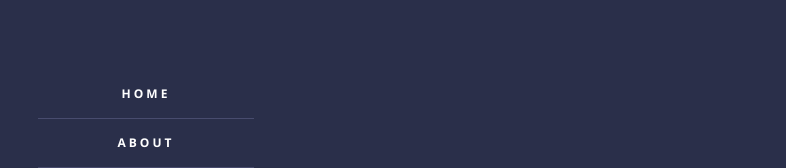
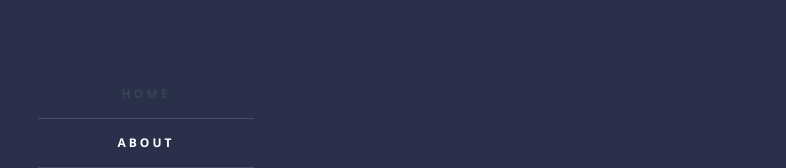
Before and after one commit to phc5/nextjs-c4, a Next.js app: page / in a window 1280 px wide. Both pictures are taken after a click on the element "MENU". Shown: the part 159-327 px from the top of the page, without its empty margins (494-1280 px from the left). Built offline with nearby package versions, Linux system fonts and the light colour scheme.

Commit message:
Disable current route in menu and test image height/width css

```diff
--- a/components/Header.tsx
+++ b/components/Header.tsx
@@ -1,10 +1,12 @@
 import React, { useState, useEffect } from 'react';
 import styled from 'styled-components';
 import Link from 'next/link';
+import { useRouter } from 'next/router';
 import ClientOnlyPortal from './Home/ClientOnlyPortal';
 import colors from '../constants/colors';
 
 function Header({ modalOpen, setModalOpen }) {
+  const router = useRouter();
   const [loaded, setLoaded] = useState(false);
 
   useEffect(() => {
@@ -24,37 +26,55 @@ function Header({ modalOpen, setModalOpen }) {
           <StyledImage src="/assets/misc/hamburger.svg" alt="hamburger-icon" />
         </StyledMenu>
       </StyledNav>
-      <Portal modalOpen={modalOpen} setModalOpen={setModalOpen} />
+      <Portal
+        modalOpen={modalOpen}
+        setModalOpen={setModalOpen}
+        route={router.route}
+      />
     </StyledHeader>
   );
 }
 
-function Portal({ modalOpen, setModalOpen }) {
+function Portal({ modalOpen, setModalOpen, route }) {
   return (
     <ClientOnlyPortal selector="#modal">
       <StyledModal modalOpen={modalOpen}>
         <StyledMenuOverlay>
           <StyledInner>
             <Link href="/" passHref>
-              <StyledMenuLink>Home</StyledMenuLink>
+              <StyledMenuLink isMatchingRoute={route === '/'}>
+                Home
+              </StyledMenuLink>
             </Link>
             <Link href="/about" passHref>
-              <StyledMenuLink>About</StyledMenuLink>
+              <StyledMenuLink isMatchingRoute={route === '/about'}>
+                About
+              </StyledMenuLink>
             </Link>
             <Link href="/sermons" passHref>
-              <StyledMenuLink>Sermons</StyledMenuLink>
+              <StyledMenuLink isMatchingRoute={route === '/sermons'}>
+                Sermons
+              </StyledMenuLink>
             </Link>
             <Link href="/events" passHref>
-              <StyledMenuLink>Events</StyledMenuLink>
+              <StyledMenuLink isMatchingRoute={route === '/events'}>
+                Events
+              </StyledMenuLink>
             </Link>
             <Link href="/blog" passHref>
-              <StyledMenuLink>Blog</StyledMenuLink>
+              <StyledMenuLink isMatchingRoute={route === '/blog'}>
+                Blog
+              </StyledMenuLink>
             </Link>
             <Link href="/members" passHref>
-              <StyledMenuLink>Members</StyledMenuLink>
+              <StyledMenuLink isMatchingRoute={route === '/members'}>
+                Members
+              </StyledMenuLink>
             </Link>
             <Link href="/contact" passHref>
-              <StyledMenuLink>Contact</StyledMenuLink>
+              <StyledMenuLink isMatchingRoute={route === '/contact'}>
+                Contact
+              </StyledMenuLink>
             </Link>
           </StyledInner>
           <StyledCloseButton type="button" onClick={() => setModalOpen(false)}>
@@ -101,7 +121,9 @@ const StyledLogoContainer = styled.a<{ loaded: boolean }>`
   transition-delay: 1.25s;
 
   img {
-    height: 100%;
+    max-width: 100%;
+    max-height: 100%;
+    display: block;
   }
 `;
 
@@ -177,7 +199,7 @@ const StyledInner = styled.div`
   }
 `;
 
-const StyledMenuLink = styled.a`
+const StyledMenuLink = styled.a<{ isMatchingRoute: boolean }>`
   color: ${colors.white};
   font-family: 'OpenSans700';
   font-size: em;
@@ -191,6 +213,14 @@ const StyledMenuLink = styled.a`
   :hover {
     color: ${colors.primary};
   }
+
+  ${props =>
+    props.isMatchingRoute &&
+    `
+    color: ${colors.disabled};
+    pointer-events: none;
+    user-select: none;
+  `}
 `;
 
 const StyledCloseButton = styled.button`
--- a/constants/colors.tsx
+++ b/constants/colors.tsx
@@ -1,5 +1,6 @@
 export default {
   blue: '#2a2f4a',
+  disabled: '#334455',
   green: '#47554F',
   primary: '#ae1016',
   transparent: '#ffffff00',
```
